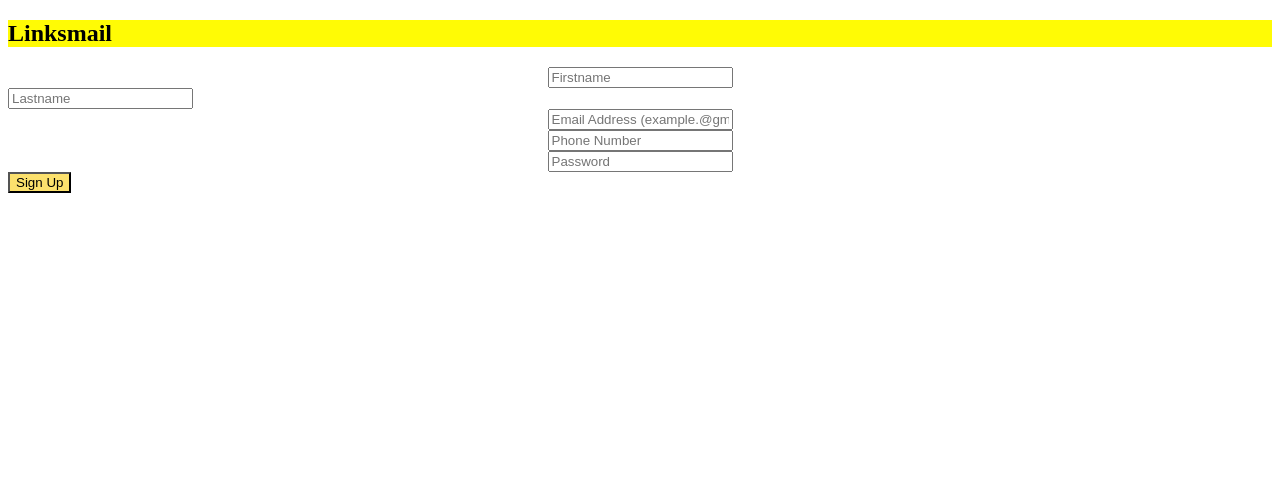
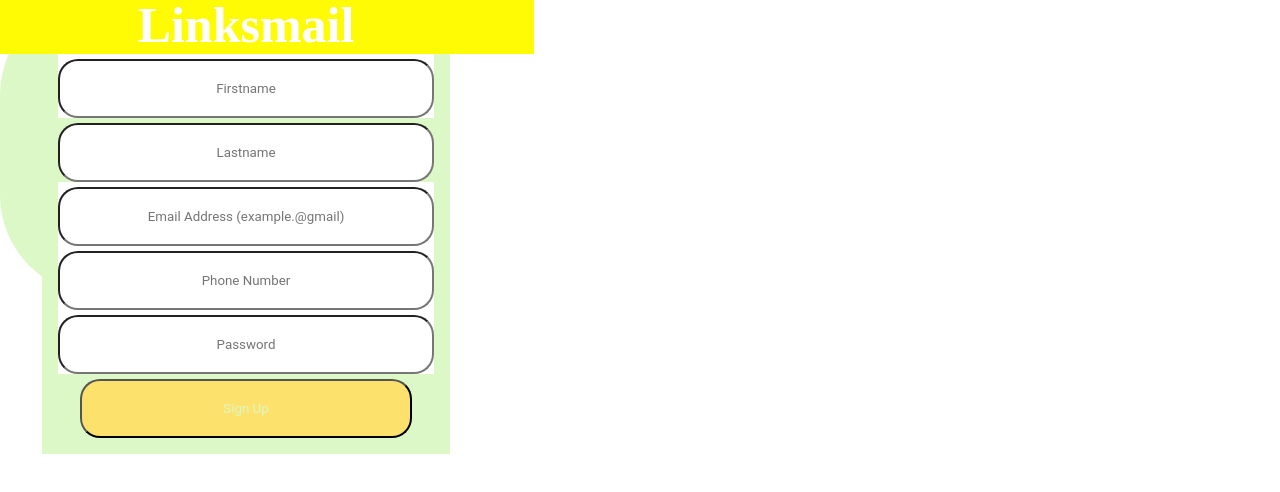
Before and after one commit to ranjanme05/linksmail.signup, a plain HTML site: page index.html in a window 1280 px wide. Drawn offline with Linux system fonts and the light colour scheme; a web font is replaced by a local one.

Commit message:
Update index.html

```diff
--- a/index.html
+++ b/index.html
@@ -2,7 +2,7 @@
 <html>
 <head>
   <title>Linksmail</title>
-      <link rel="stylesheet" href="s.css">
+      <link rel="stylesheet" href="style.css">
       <link rel="preconnect" href="https://fonts.googleapis.com">
 <link rel="preconnect" href="https://fonts.gstatic.com" crossorigin>
 <link href="https://fonts.googleapis.com/css2?family=Cherry+Cream+Soda&display=swap" rel="stylesheet">
```
